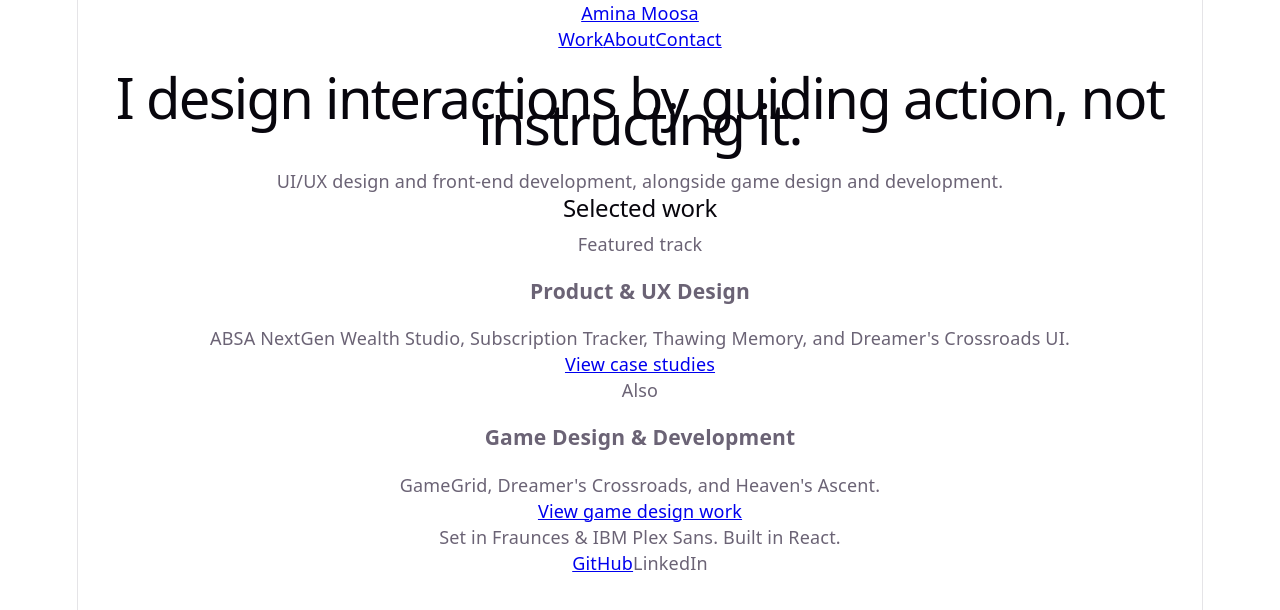
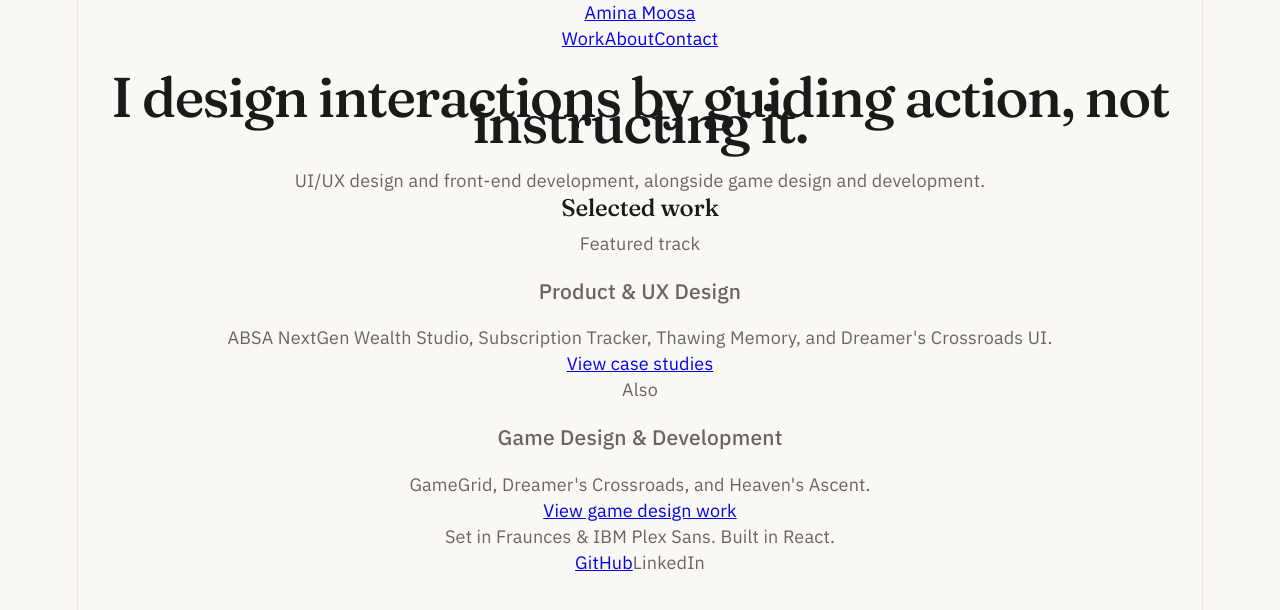
Before and after one commit to Wandering-Wind/wandering-wind.github.io, a React (Vite) app: page / in a window 1280 px wide. Shown: the top 610 px of the page. Built offline with nearby package versions, Linux system fonts and the light colour scheme.

Commit message:
Added some basic styling (colour and typography)

```diff
--- a/index.html
+++ b/index.html
@@ -3,6 +3,12 @@
   <head>
     <meta charset="UTF-8" />
     <link rel="icon" type="image/svg+xml" href="/favicon.svg" />
+    <link rel="preconnect" href="https://fonts.googleapis.com" />
+    <link rel="preconnect" href="https://fonts.gstatic.com" crossorigin />
+    <link
+      href="https://fonts.googleapis.com/css2?family=Fraunces:opsz,wght@9..144,400;9..144,500&amp;family=IBM+Plex+Sans:wght@400;500&amp;display=swap"
+      rel="stylesheet"
+    />
     <meta name="viewport" content="width=device-width, initial-scale=1.0" />
     <title>aminamoosa</title>
   </head>
--- a/src/index.css
+++ b/src/index.css
@@ -1,25 +1,19 @@
 :root {
-  --text: #6b6375;
-  --text-h: #08060d;
-  --bg: #fff;
-  --border: #e5e4e7;
-  --code-bg: #f4f3ec;
-  --accent: #aa3bff;
-  --accent-bg: rgba(170, 59, 255, 0.1);
-  --accent-border: rgba(170, 59, 255, 0.5);
-  --social-bg: rgba(244, 243, 236, 0.5);
-  --shadow:
-    rgba(0, 0, 0, 0.1) 0 10px 15px -3px, rgba(0, 0, 0, 0.05) 0 4px 6px -2px;
+  --color-paper: #faf8f4;
+  --color-ink: #1a1a1a;
+  --color-stone: #6b6560;
+  --color-pine: #1f5c56;
+  --color-border: #e8e3dc;
 
-  --sans: system-ui, 'Segoe UI', Roboto, sans-serif;
-  --heading: system-ui, 'Segoe UI', Roboto, sans-serif;
-  --mono: ui-monospace, Consolas, monospace;
+  --font-serif: 'Fraunces', Georgia, serif;
+  --font-sans: 'IBM Plex Sans', Arial, sans-serif;
+  --font-mono: ui-monospace, Consolas, monospace;
 
-  font: 18px/145% var(--sans);
+  font: 18px/145% var(--font-sans);
   letter-spacing: 0.18px;
-  color-scheme: light dark;
-  color: var(--text);
-  background: var(--bg);
+  color-scheme: light;
+  color: var(--color-stone);
+  background: var(--color-paper);
   font-synthesis: none;
   text-rendering: optimizeLegibility;
   -webkit-font-smoothing: antialiased;
@@ -27,26 +21,6 @@
 
   @media (max-width: 1024px) {
     font-size: 16px;
-  }
-}
-
-@media (prefers-color-scheme: dark) {
-  :root {
-    --text: #9ca3af;
-    --text-h: #f3f4f6;
-    --bg: #16171d;
-    --border: #2e303a;
-    --code-bg: #1f2028;
-    --accent: #c084fc;
-    --accent-bg: rgba(192, 132, 252, 0.15);
-    --accent-border: rgba(192, 132, 252, 0.5);
-    --social-bg: rgba(47, 48, 58, 0.5);
-    --shadow:
-      rgba(0, 0, 0, 0.4) 0 10px 15px -3px, rgba(0, 0, 0, 0.25) 0 4px 6px -2px;
-  }
-
-  #social .button-icon {
-    filter: invert(1) brightness(2);
   }
 }
 
@@ -59,7 +33,7 @@ body {
   max-width: 100%;
   margin: 0 auto;
   text-align: center;
-  border-inline: 1px solid var(--border);
+  border-inline: 1px solid var(--color-border);
   min-height: 100svh;
   display: flex;
   flex-direction: column;
@@ -68,9 +42,9 @@ body {
 
 h1,
 h2 {
-  font-family: var(--heading);
+  font-family: var(--font-serif);
   font-weight: 500;
-  color: var(--text-h);
+  color: var(--color-ink);
 }
 
 h1 {
@@ -97,15 +71,15 @@ p {
 
 code,
 .counter {
-  font-family: var(--mono);
+  font-family: var(--font-mono);
   display: inline-flex;
   border-radius: 4px;
-  color: var(--text-h);
+  color: var(--color-ink);
 }
 
 code {
   font-size: 15px;
   line-height: 135%;
   padding: 4px 8px;
-  background: var(--code-bg);
+  background: var(--color-border);
 }
```
